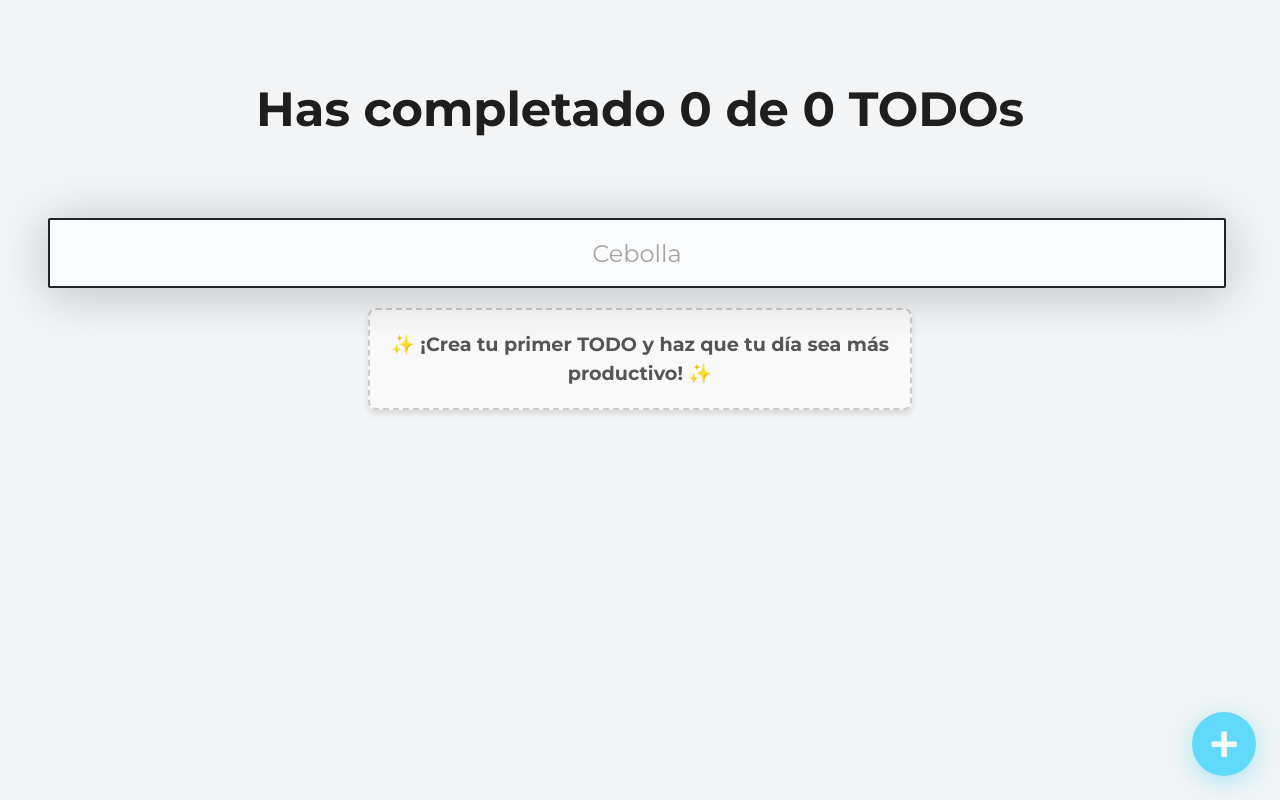
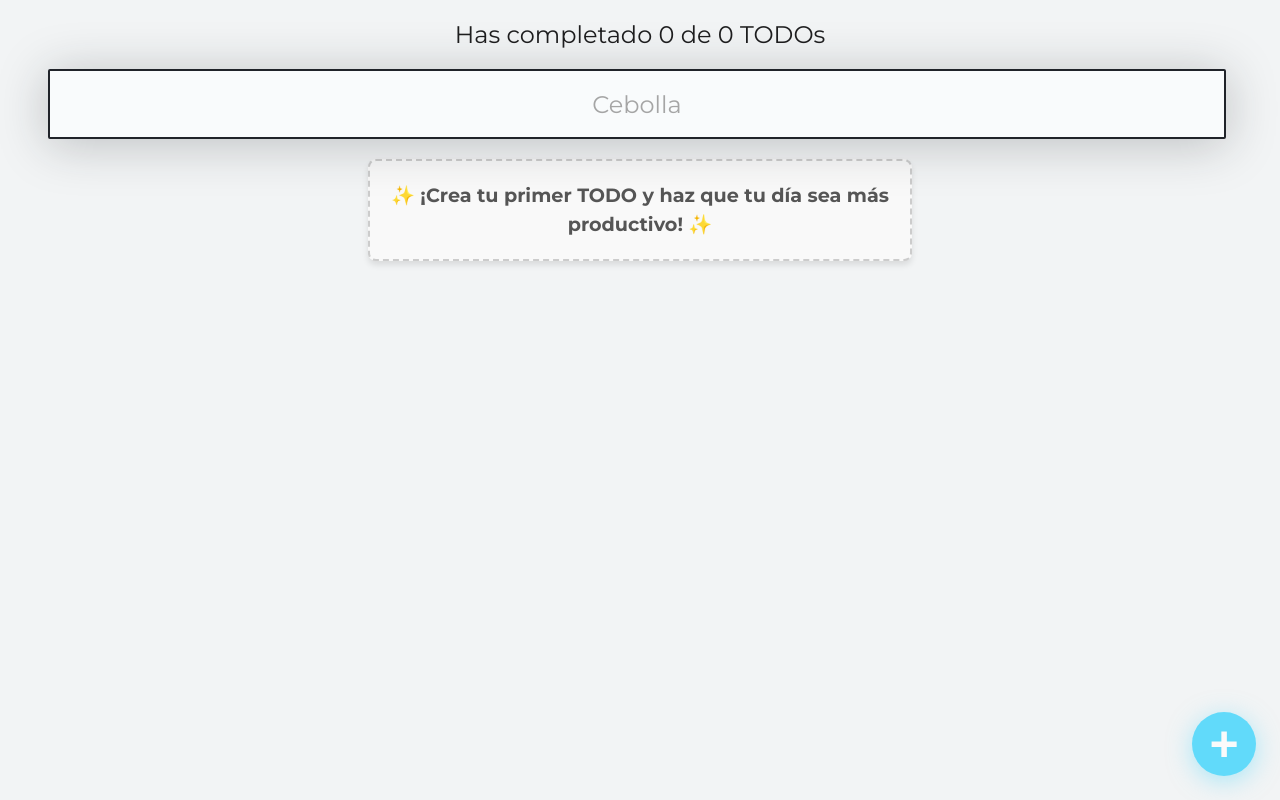
Before and after one commit to HectorAlfons0/ToDoAppReactV2, a React app: page / in a window 1280 px wide. Built offline with nearby package versions, Linux system fonts and the light colour scheme.

```diff
--- a/src/TodoCounter/TodoCounter.css
+++ b/src/TodoCounter/TodoCounter.css
@@ -1,8 +1,13 @@
-.TodoCounter {
+.TodoCounter{
   font-size: 24px;
   text-align: center;
   margin: 0;
-  padding: 48px;
+  padding: 10px;
+  font-weight: normal;
+}
+
+.TodoCounter span{
+  font-weight: bold;
 }
 
 .TodoCounter--loading{
--- a/src/TodoCounter/index.js
+++ b/src/TodoCounter/index.js
@@ -1,17 +1,19 @@
-import React from "react";
-import "./TodoCounter.css";
+import React from 'react';
+import './TodoCounter.css';
 
-function TodoCounter({ totalTodos, completedTodos, loading }) {
+function TodoCounter({ totalTodos,completedTodos, loading }) {
+
+
   return (
-    <div className="TodoCounter">
-      <h1>
-        Has completado <span>{completedTodos}</span> de{" "}
-        <span>{totalTodos}</span> TODOs
-      </h1>
-      {completedTodos === totalTodos && totalTodos > 0 && (
+    <div className='TodoCounter'>
+    <h2 className={`TodoCounter ${!!loading && "TodoCounter--loading"}`}>
+    Has completado {completedTodos} de {totalTodos} TODOs</h2>
+    {completedTodos === totalTodos && totalTodos > 0 && (
         <h2>¡Felicidades! Has completado todas tus tareas 🎉</h2>
-      )}
-    </div>
+    )}
+</div>
+
+
   );
 }
 
```
